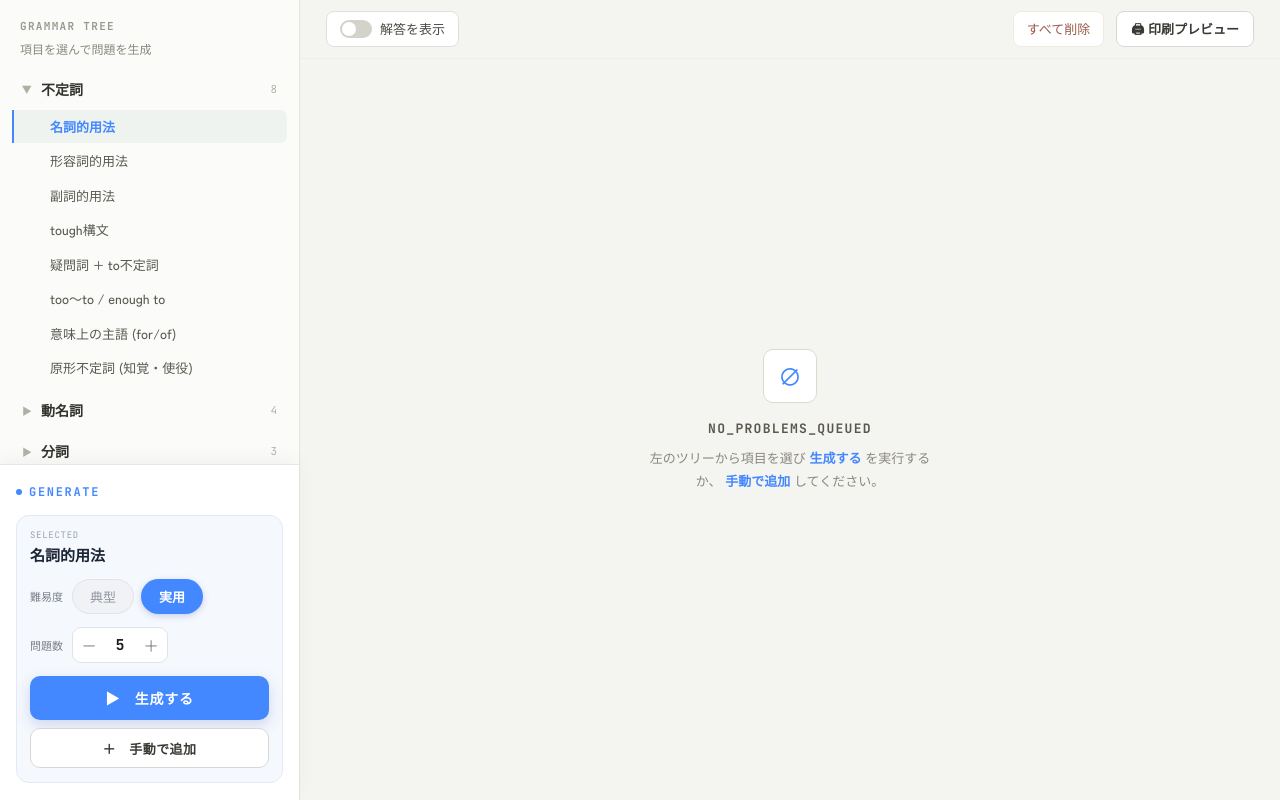
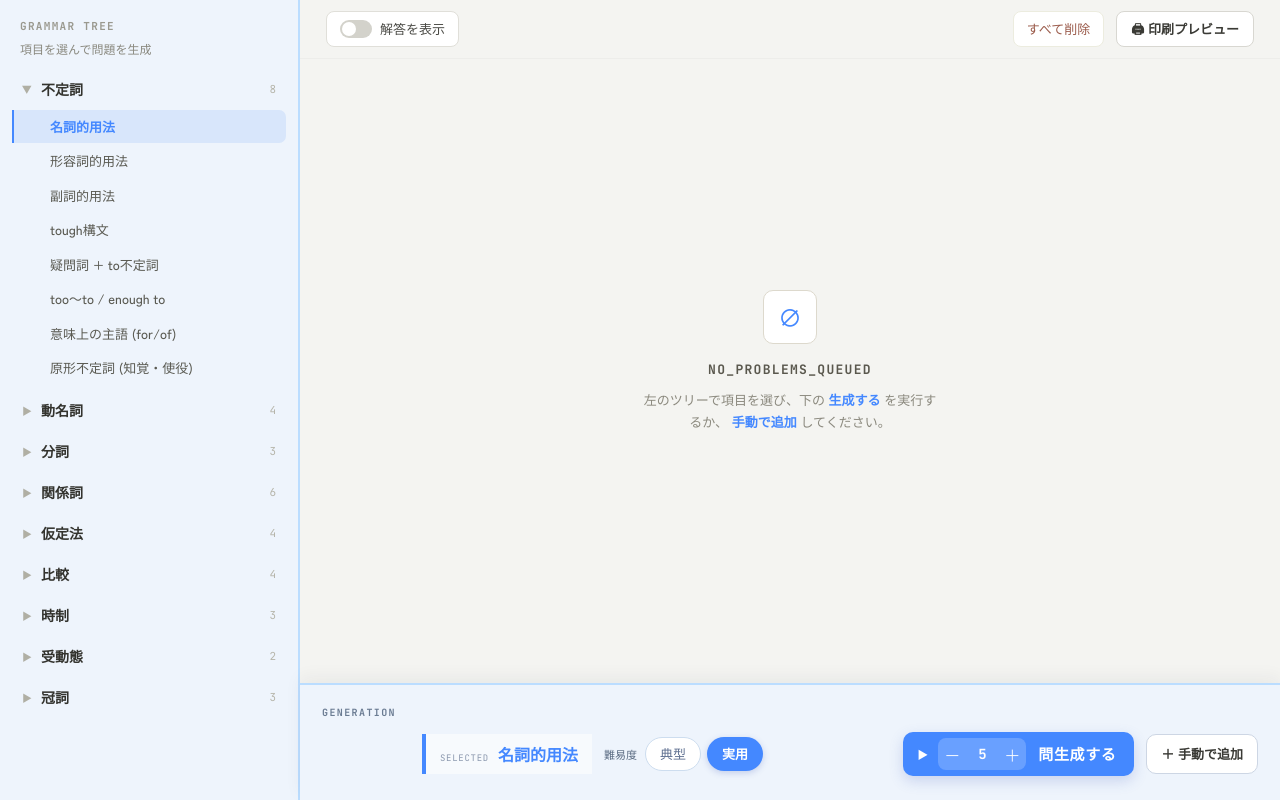
Before and after one commit to milkywaytetr4/grammar-worksheet-generator, a Next.js app: page / in a window 1280 px wide. Built offline with nearby package versions, Linux system fonts and the light colour scheme.

Commit message:
style: UIアップデート

```diff
--- a/app/page.tsx
+++ b/app/page.tsx
@@ -30,17 +30,16 @@ export default function Home() {
   const [editDraft, setEditDraft] = useState({ japanese: "", answer: "" });
   const [printMode, setPrintMode] = useState(false);
   const [title, setTitle] = useState("英作文 練習プリント");
-  const [instruction, setInstruction] = useState("次の日本文を英語に直しなさい。");
+  const [instruction, setInstruction] = useState(
+    "次の日本文を英語に直しなさい。",
+  );
   const [dragId, setDragId] = useState<string | null>(null);
   const [loading, setLoading] = useState(false);
   const [error, setError] = useState<string | null>(null);
 
   const selectedNode = useMemo(() => findNodeById(selectedId), [selectedId]);
   const selectedLabel = selectedNode?.label ?? "—";
-  const leaves = useMemo(
-    () => collectLeavesWithPath(selectedId),
-    [selectedId],
-  );
+  const leaves = useMemo(() => collectLeavesWithPath(selectedId), [selectedId]);
   const leafCount = leaves.length;
 
   // ---- actions ----
@@ -200,7 +199,7 @@ export default function Home() {
               padding: "9px 10px",
               paddingLeft: 10 + depth * 14,
               border: "none",
-              background: selected ? "#eef3f0" : "transparent",
+              background: selected ? "#d8e6fb" : "transparent",
               borderRadius: 8,
               textAlign: "left",
             }}
@@ -238,7 +237,9 @@ export default function Home() {
           </button>
           {isOpen && (
             <div style={{ margin: "1px 0 6px 0" }}>
-              {(node.children ?? []).map((child) => renderNode(child, depth + 1))}
+              {(node.children ?? []).map((child) =>
+                renderNode(child, depth + 1),
+              )}
             </div>
           )}
         </div>
@@ -258,7 +259,7 @@ export default function Home() {
           padding: "7px 10px",
           paddingLeft: 22 + depth * 14,
           border: "none",
-          background: selected ? "#eef3f0" : "transparent",
+          background: selected ? "#d8e6fb" : "transparent",
           borderLeft: `2px solid ${selected ? ACCENT : "transparent"}`,
           borderRadius: "0 7px 7px 0",
           textAlign: "left",
@@ -487,8 +488,8 @@ export default function Home() {
           style={{
             width: 300,
             flex: "none",
-            background: "#fbfbf9",
-            borderRight: "1px solid #e5e4df",
+            background: "#eef4fc",
+            borderRight: "2px solid #bbddff",
             display: "flex",
             flexDirection: "column",
             minHeight: 0,
@@ -512,283 +513,6 @@ export default function Home() {
           </div>
           <div style={{ flex: 1, overflow: "auto", padding: "0 12px 18px" }}>
             {grammarTree.map((node) => renderNode(node, 0))}
-          </div>
-
-          {/* generation panel */}
-          <div
-            style={{
-              flex: "none",
-              background: "#ffffff",
-              borderTop: "1px solid #e8e7e2",
-              padding: "15px 16px 17px",
-              boxShadow: "0 -6px 16px rgba(31,40,60,.04)",
-            }}
-          >
-            <div
-              style={{
-                display: "flex",
-                alignItems: "center",
-                gap: 7,
-                marginBottom: 10,
-                height: 25,
-              }}
-            >
-              <span
-                style={{
-                  width: 6,
-                  height: 6,
-                  borderRadius: "50%",
-                  background: ACCENT,
-                }}
-              />
-              <span
-                style={{
-                  fontSize: 12,
-                  fontWeight: 700,
-                  letterSpacing: ".14em",
-                  color: ACCENT,
-                  fontFamily: MONO,
-                }}
-              >
-                GENERATE
-              </span>
-            </div>
-            <div
-              style={{
-                background: "#f5f8fd",
-                border: "1px solid #e3e9f6",
-                borderRadius: 13,
-                padding: "13px 13px 14px",
-              }}
-            >
-              <div
-                style={{
-                  fontSize: 9,
-                  color: "#9aa0ad",
-                  fontFamily: MONO,
-                  letterSpacing: ".08em",
-                }}
-              >
-                SELECTED
-              </div>
-              <div
-                style={{
-                  fontSize: 15,
-                  fontWeight: 700,
-                  marginTop: 3,
-                  color: "#1b2533",
-                  lineHeight: 1.35,
-                }}
-              >
-                {selectedLabel}
-              </div>
-              <div
-                style={{
-                  display: "flex",
-                  alignItems: "center",
-                  gap: 9,
-                  marginTop: 13,
-                }}
-              >
-                <span
-                  style={{
-                    fontSize: 11,
-                    color: "#7a7e88",
-                    whiteSpace: "nowrap",
-                  }}
-                >
-                  難易度
-                </span>
-                <div style={{ display: "flex", gap: 7 }}>
-                  {(
-                    [
-                      { key: "easy", label: "典型" },
-                      { key: "difficult", label: "実用" },
-                    ] as const
-                  ).map((opt) => {
-                    const active = difficulty === opt.key;
-                    return (
-                      <button
-                        key={opt.key}
-                        type="button"
-                        onClick={() => setDifficulty(opt.key)}
-                        style={{
-                          border: active
-                            ? "1px solid transparent"
-                            : "1px solid #e2e3e7",
-                          borderRadius: 999,
-                          padding: "7px 17px",
-                          fontSize: 13,
-                          fontWeight: active ? 700 : 500,
-                          color: active ? "#fff" : "#9297a1",
-                          background: active ? ACCENT : "#f1f2f5",
-                          boxShadow: active
-                            ? "0 2px 6px rgba(69,96,189,.25)"
-                            : "none",
-                          cursor: "pointer",
-                          transition: "background .15s, color .15s",
-                        }}
-                      >
-                        {opt.label}
-                      </button>
-                    );
-                  })}
-                </div>
-              </div>
-              <div
-                style={{
-                  display: "flex",
-                  alignItems: "center",
-                  gap: 9,
-                  marginTop: 13,
-                }}
-              >
-                <span
-                  style={{
-                    fontSize: 11,
-                    color: "#7a7e88",
-                    whiteSpace: "nowrap",
-                  }}
-                >
-                  問題数
-                </span>
-                <div
-                  style={{
-                    display: "flex",
-                    alignItems: "center",
-                    border: "1px solid #dfe3ec",
-                    borderRadius: 9,
-                    overflow: "hidden",
-                    background: "#fff",
-                  }}
-                >
-                  <button
-                    type="button"
-                    onClick={() => setCountClamped(count - 1)}
-                    style={{
-                      border: "none",
-                      background: "transparent",
-                      width: 32,
-                      height: 34,
-                      fontSize: 17,
-                      color: "#6d6d68",
-                    }}
-                  >
-                    −
-                  </button>
-                  <div
-                    style={{
-                      width: 30,
-                      textAlign: "center",
-                      fontFamily: MONO,
-                      fontWeight: 700,
-                      fontSize: 15,
-                    }}
-                  >
-                    {count}
-                  </div>
-                  <button
-                    type="button"
-                    onClick={() => setCountClamped(count + 1)}
-                    style={{
-                      border: "none",
-                      background: "transparent",
-                      width: 32,
-                      height: 34,
-                      fontSize: 17,
-                      color: "#6d6d68",
-                    }}
-                  >
-                    +
-                  </button>
-                </div>
-              </div>
-              <button
-                type="button"
-                onClick={generate}
-                disabled={loading}
-                style={{
-                  marginTop: 13,
-                  width: "100%",
-                  display: "flex",
-                  alignItems: "center",
-                  justifyContent: "center",
-                  gap: 8,
-                  background: loading ? "#8aa3e0" : ACCENT,
-                  color: "#fff",
-                  border: "none",
-                  height: 44,
-                  borderRadius: 10,
-                  fontSize: 15,
-                  fontWeight: 600,
-                  letterSpacing: ".05em",
-                  boxShadow: "0 5px 14px rgba(69,96,189,.22)",
-                  cursor: loading ? "default" : "pointer",
-                }}
-              >
-                <span style={{ fontSize: 14, lineHeight: 1 }}>
-                  {loading ? "生成中…" : "▶　生成する"}
-                </span>
-              </button>
-              {leafCount > 1 && (
-                <button
-                  type="button"
-                  onClick={generateEach}
-                  disabled={loading}
-                  style={{
-                    marginTop: 8,
-                    width: "100%",
-                    display: "flex",
-                    alignItems: "center",
-                    justifyContent: "center",
-                    gap: 8,
-                    background: "#fff",
-                    color: loading ? "#9aa0ad" : ACCENT,
-                    border: `1px solid ${loading ? "#dfe3ec" : "#bcccf0"}`,
-                    height: 40,
-                    borderRadius: 10,
-                    fontSize: 14,
-                    fontWeight: 600,
-                    letterSpacing: ".03em",
-                    cursor: loading ? "default" : "pointer",
-                  }}
-                >
-                  <span style={{ fontSize: 13, lineHeight: 1 }}>
-                    {loading
-                      ? "生成中…"
-                      : `各項目1問ずつ（${leafCount}問）`}
-                  </span>
-                </button>
-              )}
-              <button
-                type="button"
-                onClick={addManual}
-                style={{
-                  marginTop: 8,
-                  width: "100%",
-                  display: "flex",
-                  alignItems: "center",
-                  justifyContent: "center",
-                  gap: 8,
-                  background: "#fff",
-                  color: "#3a3a35",
-                  border: "1px solid #d8d7d1",
-                  height: 40,
-                  borderRadius: 10,
-                  fontSize: 14,
-                  fontWeight: 600,
-                  letterSpacing: ".03em",
-                  cursor: "pointer",
-                }}
-              >
-                <span style={{ fontSize: 13, lineHeight: 1 }}>＋　手動で追加</span>
-              </button>
-              {error && (
-                <div style={{ marginTop: 10, fontSize: 12, color: "#b06a58" }}>
-                  {error}
-                </div>
-              )}
-            </div>
           </div>
         </aside>
 
@@ -904,7 +628,7 @@ export default function Home() {
                     color: "#8b897e",
                   }}
                 >
-                  左のツリーから項目を選び{" "}
+                  左のツリーで項目を選び、下の{" "}
                   <span style={{ color: ACCENT, fontWeight: 600 }}>
                     生成する
                   </span>{" "}
@@ -1205,6 +929,300 @@ export default function Home() {
               </div>
             )}
           </div>
+
+          {/* generation dock */}
+          <div
+            style={{
+              flex: "none",
+              borderTop: "2px solid #bbddff",
+              background: "#eef4fc",
+              boxShadow: "0 -6px 16px rgba(31,40,60,.05)",
+              padding: "20px 22px 24px",
+            }}
+          >
+            <div style={{ width: "100%" }}>
+              {error && (
+                <div
+                  style={{ marginBottom: 10, fontSize: 12, color: "#b06a58" }}
+                >
+                  {error}
+                </div>
+              )}
+              {/* GENERATION ラベル（左上・単独） */}
+              <div
+                style={{
+                  fontSize: 10,
+                  fontWeight: 700,
+                  letterSpacing: ".14em",
+                  color: "#6b7c93",
+                  fontFamily: MONO,
+                  marginBottom: 12,
+                }}
+              >
+                GENERATION
+              </div>
+              {/* 操作列: SELECTED → 難易度 →（間隔）→ 各項目1問ずつ → 生成 → 手動 */}
+              <div
+                style={{
+                  display: "flex",
+                  alignItems: "center",
+                  gap: 12,
+                  flexWrap: "wrap",
+                }}
+              >
+                {/* SELECTED と難易度をまとめて少し右へ寄せる */}
+                <div
+                  style={{
+                    display: "flex",
+                    alignItems: "center",
+                    gap: 12,
+                    paddingLeft: 100,
+                  }}
+                >
+                  {/* SELECTED: 装飾ラベル。角丸を付けず左アクセントにし、ボタンに見せない */}
+                  <div
+                    style={{
+                      display: "flex",
+                      alignItems: "baseline",
+                      gap: 9,
+                      padding: "8px 14px",
+                      background: "rgba(255,255,255,.55)",
+                      borderLeft: `4px solid ${ACCENT}`,
+                      minWidth: 0,
+                    }}
+                  >
+                    <span
+                      style={{
+                        fontSize: 9,
+                        fontFamily: MONO,
+                        letterSpacing: ".08em",
+                        color: "#8a97ad",
+                      }}
+                    >
+                      SELECTED
+                    </span>
+                    <span
+                      style={{
+                        fontSize: 16,
+                        fontWeight: 700,
+                        color: ACCENT,
+                        overflow: "hidden",
+                        textOverflow: "ellipsis",
+                        whiteSpace: "nowrap",
+                      }}
+                    >
+                      {selectedLabel}
+                    </span>
+                  </div>
+                  {/* 難易度 */}
+                  <div
+                    style={{ display: "flex", alignItems: "center", gap: 8 }}
+                  >
+                    <span
+                      style={{
+                        fontSize: 11,
+                        color: "#5a6b82",
+                        whiteSpace: "nowrap",
+                      }}
+                    >
+                      難易度
+                    </span>
+                    <div style={{ display: "flex", gap: 6 }}>
+                      {(
+                        [
+                          { key: "easy", label: "典型" },
+                          { key: "difficult", label: "実用" },
+                        ] as const
+                      ).map((opt) => {
+                        const active = difficulty === opt.key;
+                        return (
+                          <button
+                            key={opt.key}
+                            type="button"
+                            onClick={() => setDifficulty(opt.key)}
+                            style={{
+                              border: active
+                                ? "1px solid transparent"
+                                : "1px solid #cdddef",
+                              borderRadius: 999,
+                              padding: "6px 14px",
+                              fontSize: 13,
+                              fontWeight: active ? 700 : 500,
+                              color: active ? "#fff" : "#5f7091",
+                              background: active ? ACCENT : "#ffffff",
+                              boxShadow: active
+                                ? "0 2px 6px rgba(69,96,189,.25)"
+                                : "none",
+                              cursor: "pointer",
+                              transition: "background .15s, color .15s",
+                            }}
+                          >
+                            {opt.label}
+                          </button>
+                        );
+                      })}
+                    </div>
+                  </div>
+                </div>
+                {/* 難易度とボタン群の間隔 */}
+                <div style={{ flex: 1, minWidth: 20 }} />
+                {/* 各項目1問ずつ: 白地に青のセカンダリ */}
+                {leafCount > 1 && (
+                  <button
+                    type="button"
+                    onClick={generateEach}
+                    disabled={loading}
+                    style={{
+                      display: "flex",
+                      alignItems: "center",
+                      gap: 8,
+                      background: "#fff",
+                      color: loading ? "#9aa0ad" : ACCENT,
+                      border: `1px solid ${loading ? "#dfe3ec" : "#bcccf0"}`,
+                      height: 44,
+                      padding: "0 18px",
+                      borderRadius: 10,
+                      fontSize: 14,
+                      fontWeight: 700,
+                      letterSpacing: ".03em",
+                      whiteSpace: "nowrap",
+                      cursor: loading ? "default" : "pointer",
+                    }}
+                  >
+                    <span style={{ fontSize: 11, lineHeight: 1 }}>▶</span>
+                    各項目1問ずつ（{leafCount}問）
+                  </button>
+                )}
+                {/* 生成: ▶を左に、問題数ステッパーを内蔵。全体が生成のクリック領域 */}
+                {/* biome-ignore lint/a11y/useSemanticElements: 内部に −/+ ボタンを持つため button ではなく role=button の div にしている */}
+                <div
+                  role="button"
+                  tabIndex={loading ? -1 : 0}
+                  aria-label="生成する"
+                  onClick={() => {
+                    if (!loading) generate();
+                  }}
+                  onKeyDown={(e) => {
+                    if ((e.key === "Enter" || e.key === " ") && !loading) {
+                      e.preventDefault();
+                      generate();
+                    }
+                  }}
+                  style={{
+                    display: "flex",
+                    alignItems: "center",
+                    height: 44,
+                    borderRadius: 10,
+                    background: loading ? "#8aa3e0" : ACCENT,
+                    boxShadow: "0 5px 14px rgba(69,96,189,.22)",
+                    padding: "0 6px 0 14px",
+                    cursor: loading ? "default" : "pointer",
+                  }}
+                >
+                  <span style={{ color: "#fff", fontSize: 11, lineHeight: 1 }}>
+                    ▶
+                  </span>
+                  <div
+                    style={{
+                      display: "flex",
+                      alignItems: "center",
+                      background: "rgba(255,255,255,.2)",
+                      borderRadius: 8,
+                      height: 32,
+                      marginLeft: 10,
+                    }}
+                  >
+                    <button
+                      type="button"
+                      onClick={(e) => {
+                        e.stopPropagation();
+                        setCountClamped(count - 1);
+                      }}
+                      disabled={loading}
+                      aria-label="問題数を減らす"
+                      style={{
+                        border: "none",
+                        background: "transparent",
+                        width: 28,
+                        height: 32,
+                        fontSize: 18,
+                        color: "#fff",
+                        cursor: loading ? "default" : "pointer",
+                      }}
+                    >
+                      −
+                    </button>
+                    <span
+                      style={{
+                        minWidth: 32,
+                        textAlign: "center",
+                        color: "#fff",
+                        fontFamily: MONO,
+                        fontWeight: 700,
+                        fontSize: 14,
+                      }}
+                    >
+                      {count}
+                    </span>
+                    <button
+                      type="button"
+                      onClick={(e) => {
+                        e.stopPropagation();
+                        setCountClamped(count + 1);
+                      }}
+                      disabled={loading}
+                      aria-label="問題数を増やす"
+                      style={{
+                        border: "none",
+                        background: "transparent",
+                        width: 28,
+                        height: 32,
+                        fontSize: 18,
+                        color: "#fff",
+                        cursor: loading ? "default" : "pointer",
+                      }}
+                    >
+                      +
+                    </button>
+                  </div>
+                  <span
+                    style={{
+                      color: "#fff",
+                      fontWeight: 700,
+                      fontSize: 15,
+                      letterSpacing: ".04em",
+                      padding: "0 12px",
+                      whiteSpace: "nowrap",
+                    }}
+                  >
+                    {loading ? "生成中…" : "問生成する"}
+                  </span>
+                </div>
+                {/* 手動で追加: ニュートラル */}
+                <button
+                  type="button"
+                  onClick={addManual}
+                  style={{
+                    display: "flex",
+                    alignItems: "center",
+                    gap: 6,
+                    background: "#fff",
+                    color: "#3a3a35",
+                    border: "1px solid #cdd6e4",
+                    height: 40,
+                    padding: "0 14px",
+                    borderRadius: 10,
+                    fontSize: 13,
+                    fontWeight: 600,
+                    whiteSpace: "nowrap",
+                    cursor: "pointer",
+                  }}
+                >
+                  ＋ 手動で追加
+                </button>
+              </div>
+            </div>
+          </div>
         </main>
       </div>
     </div>
```
